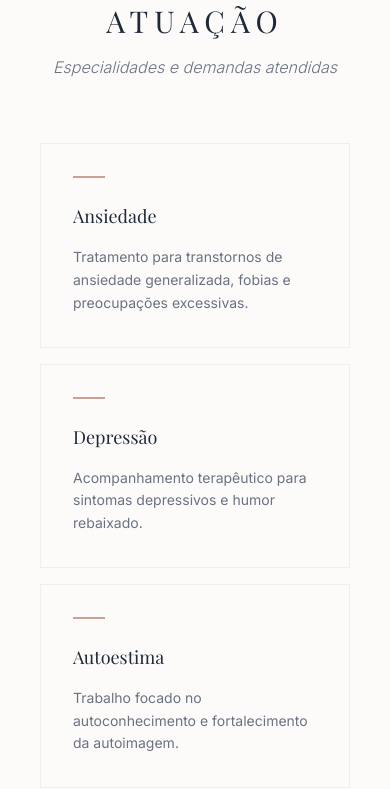
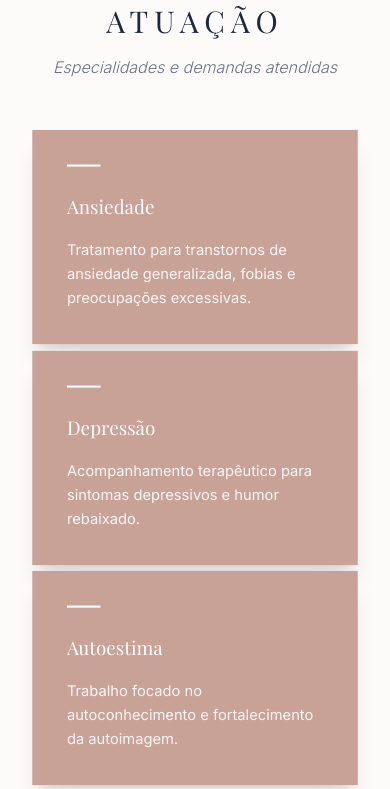
Before and after one commit to Creepydncer/essence.psi, a React (Vite) app: page / in a window 390 px wide. Shown: the part 2223-3012 px from the top of the page. Built offline with nearby package versions, Linux system fonts and the light colour scheme; a web font is replaced by a local one.

Commit message:
Alteração na responsividade

```diff
--- a/src/components/Services.jsx
+++ b/src/components/Services.jsx
@@ -1,5 +1,61 @@
-import React from "react";
+import React, { useState, useEffect, useRef } from "react";
 import { siteConfig } from "../config.jsx";
+
+// Este componente controla cada card individualmente
+const ServiceCard = ({ service }) => {
+  const [isFocused, setIsFocused] = useState(false);
+  const cardRef = useRef(null);
+
+  useEffect(() => {
+    const observer = new IntersectionObserver(
+      ([entry]) => {
+        // Ativa quando o card está bem no centro da visão
+        setIsFocused(entry.isIntersecting);
+      },
+      {
+        // Define uma "faixa" no meio da tela (40% do topo e 40% do fundo ignorados)
+        rootMargin: '-40% 0% -40% 0%',
+        threshold: 0.5,
+      }
+    );
+
+    if (cardRef.current) {
+      observer.observe(cardRef.current);
+    }
+
+    return () => observer.disconnect();
+  }, []);
+
+  return (
+    <div
+      ref={cardRef}
+      className={`group p-8 transition-all duration-500 cursor-pointer touch-manipulation border
+        ${isFocused
+          ? 'bg-[#C8A297] shadow-xl -translate-y-2 border-transparent scale-105'
+          : 'bg-[#FDFBFA] border-[#F5EBE8] scale-100'}
+        /* Mantém o efeito de hover para quem usar no computador */
+        hover:bg-[#C8A297] hover:shadow-xl hover:-translate-y-2
+      `}
+    >
+      {/* O traço elegante */}
+      <div className={`w-8 h-[2px] mb-6 transition-colors duration-500
+        ${isFocused ? 'bg-white' : 'bg-[#C8A297] group-hover:bg-white'}`}>
+      </div>
+
+      {/* Título */}
+      <h3 className={`text-lg font-medium mb-4 transition-colors duration-500
+        ${isFocused ? 'text-white' : 'text-gray-800 group-hover:text-white'}`}>
+        {service.name}
+      </h3>
+
+      {/* Descrição */}
+      <p className={`text-sm leading-relaxed transition-colors duration-500
+        ${isFocused ? 'text-white/90' : 'text-gray-500 group-hover:text-white/90'}`}>
+        {service.description}
+      </p>
+    </div>
+  );
+};
 
 const Services = () => {
   const { services } = siteConfig;
@@ -11,33 +67,17 @@ const Services = () => {
           <h2 className="text-3xl font-light text-gray-800 tracking-[0.2em] uppercase mb-4">
             Áreas de Atuação
           </h2>
-          <p className="text-gray-500 font-light italic">Especialidades e demandas atendidas</p>
+          <p className="text-gray-500 font-light italic">
+            Especialidades e demandas atendidas
+          </p>
         </div>
 
-       <div className="grid grid-cols-1 sm:grid-cols-2 lg:grid-cols-4 gap-4 px-4 sm:px-0">
-  {services.map((service, index) => (
-    <div
-      key={index}
-      className="group p-8 bg-[#FDFBFA] border border-[#F5EBE8]
-                 /* Efeitos de Hover (Desktop) e Active (Celular) */
-                 hover:bg-[#C8A297] hover:shadow-xl hover:-translate-y-2
-                 active:bg-[#C8A297] active:scale-95
-                 /* Transição suave */
-                 transition-all duration-300 cursor-pointer touch-manipulation"
-    >
-      {/* O traço que muda de cor */}
-      <div className="w-8 h-[2px] bg-[#C8A297] group-hover:bg-white group-active:bg-white mb-6 transition-colors"></div>
-
-      <h3 className="text-lg font-medium text-gray-800 group-hover:text-white group-active:text-white mb-4 transition-colors">
-        {service.name}
-      </h3>
-
-      <p className="text-sm text-gray-500 group-hover:text-white/90 group-active:text-white/90 leading-relaxed transition-colors">
-        {service.description}
-      </p>
-    </div>
-  ))}
-</div>
+        {/* Grid chamando o novo componente inteligente */}
+        <div className="grid grid-cols-1 sm:grid-cols-2 lg:grid-cols-4 gap-4 px-4 sm:px-0">
+          {services.map((service, index) => (
+            <ServiceCard key={index} service={service} />
+          ))}
+        </div>
       </div>
     </section>
   );
```
